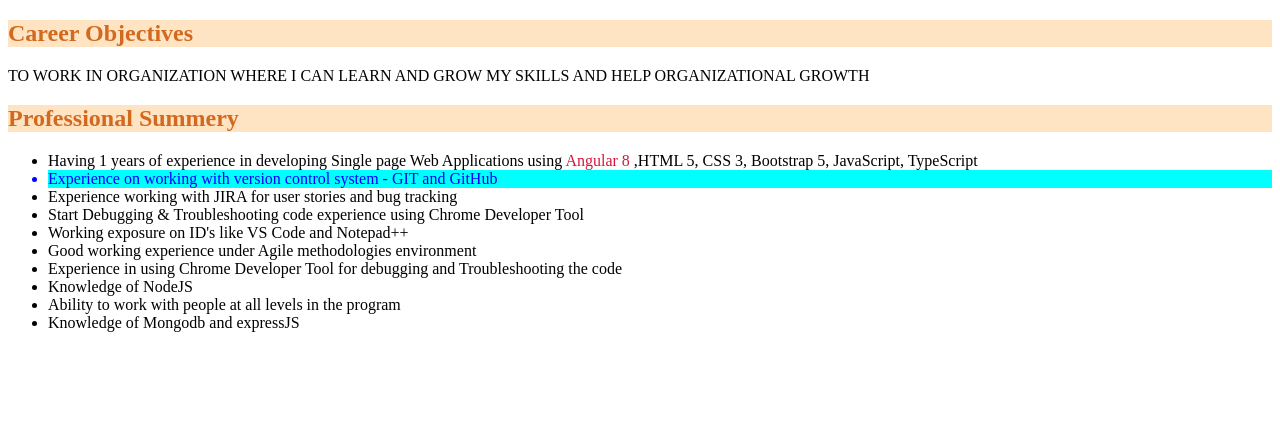
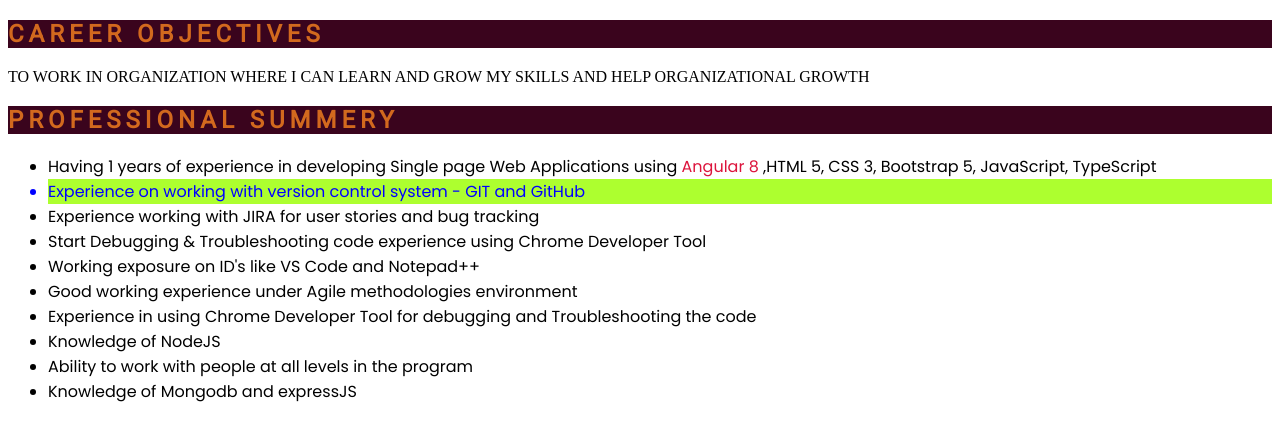
Before and after one commit to bhongaderiya01/Myprofile, a plain HTML site: page home.html in a window 1280 px wide. Drawn offline with Linux system fonts and the light colour scheme.

Commit message:
modifying index page
modifying index page and home page with modifying  font family

```diff
--- a/home.html
+++ b/home.html
@@ -5,17 +5,26 @@
     <meta name="viewport" content="width=device-width, initial-scale=1.0">
     <title>Home</title>
     <link rel="shortcut icon" href="white flower.jpg">
+    <link rel="preconnect" href="https://fonts.googleapis.com">
+<link rel="preconnect" href="https://fonts.gstatic.com" crossorigin>
+<link href="https://fonts.googleapis.com/css2?family=Poppins&family=Roboto&display=swap" rel="stylesheet">
     <style>
         .aboutCareer{
             color:chocolate;
-            background-color:bisque;
+            background-color:rgb(58, 4, 29);
+            font-family: 'Roboto', sans-serif;
+            text-transform: uppercase;
+            letter-spacing: 5px;
         }
         #angular{
             color:crimson;
         }
         #listItem{
-            background-color:cyan;
+            background-color:greenyellow;
             color:blue;
+        }
+        #summaryList{
+            font-family: 'Poppins', sans-serif;
         }
     </style>
 </head>
@@ -23,7 +32,7 @@
     <h2 class="aboutCareer">Career Objectives</h2>
     <p style="text-transform: uppercase;">To work in organization where I can learn and grow my skills and help organizational growth</p>
     <h2 class="aboutCareer">Professional Summery</h2>
-    <ul>
+    <ul id="summaryList">
         <li>Having 1 years of experience in developing Single page Web Applications using <span id="angular">Angular 8</span> ,HTML 5, CSS 3, Bootstrap 5, JavaScript, TypeScript</li>
         <li id="listItem">Experience on working with version control system - GIT and GitHub</li>
         <li>Experience working with JIRA for user stories and bug tracking</li>
```
